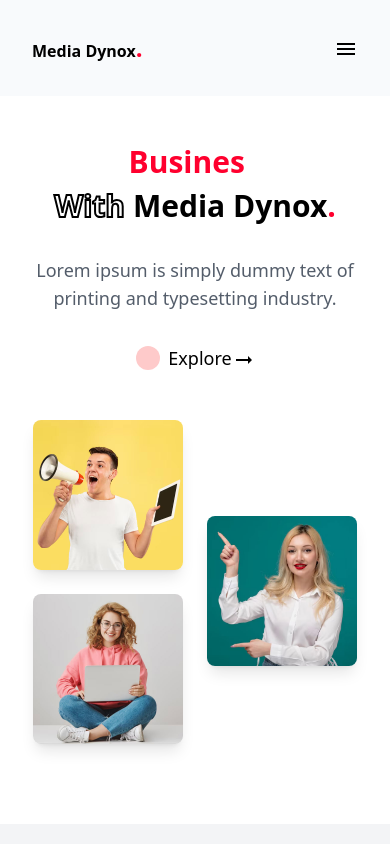
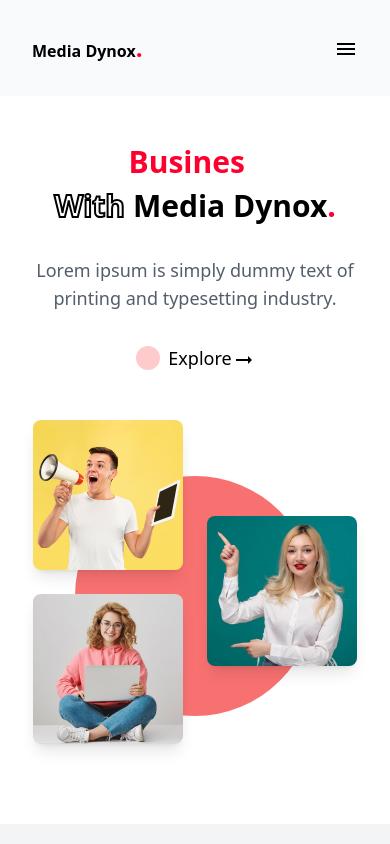
Before and after one commit to rkcoola792/media-dynox-revamped, a React (Vite) app: page / in a window 390 px wide. Shown: the top 844 px of the page. Built offline with nearby package versions, Linux system fonts and the light colour scheme; the HTML template or start-up script is replaced by a standard one.

Commit message:
circle for mobile added

```diff
--- a/src/components/Homepage/Section1.jsx
+++ b/src/components/Homepage/Section1.jsx
@@ -91,6 +91,8 @@ const Section1 = () => {
           }}
         />
       </div>
+
+      <div className="mobile-circle sm:hidden bg-red-400 w-60 h-60 rounded-[50%] absolute bottom-32"></div>
     </div>
   );
 };
```
